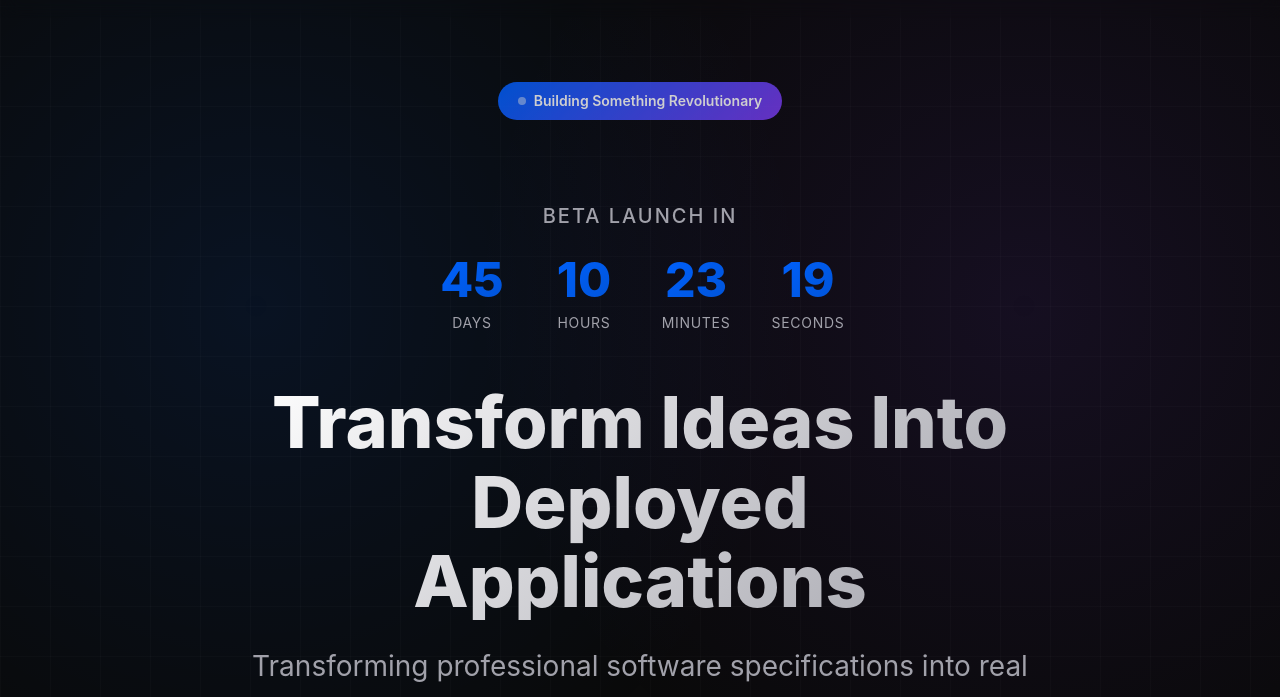
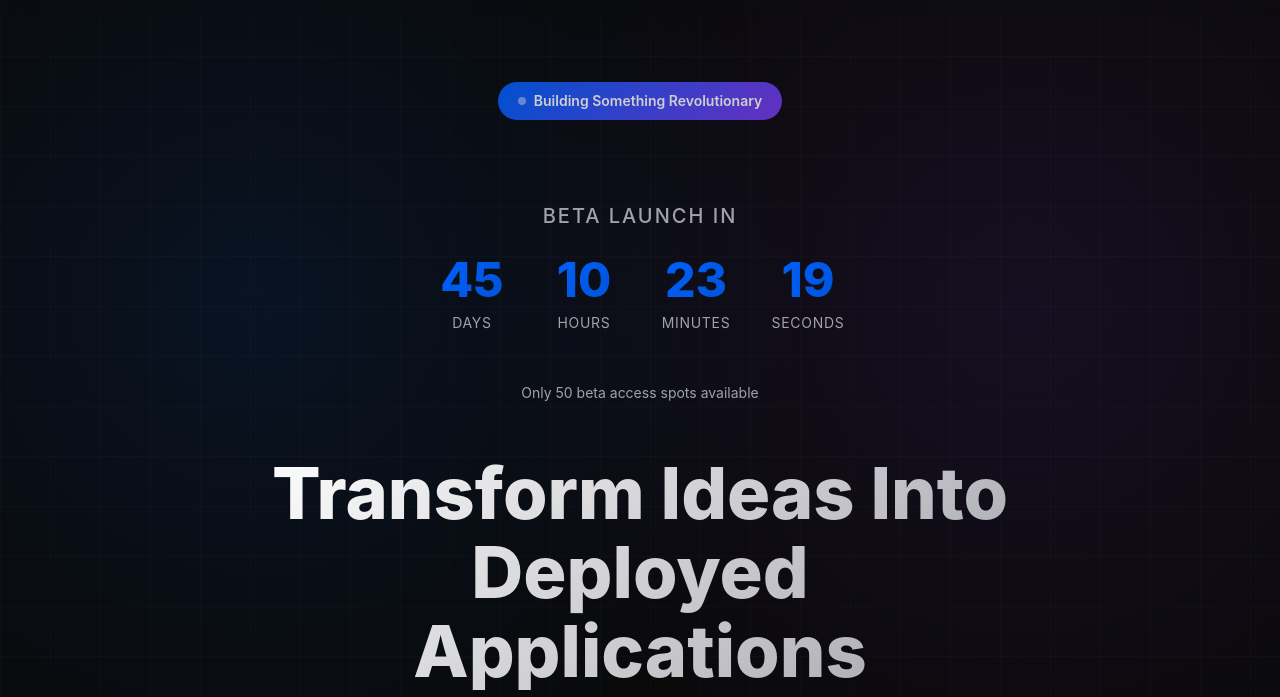
Before and after one commit to DevMatrix-dev/devmatrix-dev.github.io, a plain HTML site: page index.html in a window 1280 px wide. Shown: the part 94-791 px from the top of the page. Drawn offline with Linux system fonts and the light colour scheme.

Commit message:
first commit-Let's make history together 3.1 lol

```diff
--- a/index.html
+++ b/index.html
@@ -467,6 +467,9 @@
                             <div class="countdown-unit">Seconds</div>
                         </div>
                     </div>
+                    <p style="color: #a1a1aa; font-size: 0.875rem; margin-top: 1rem;">
+                        Only 50 beta access spots available
+                    </p>
                 </div>
 
                 <h1>Transform Ideas Into Deployed Applications</h1>
@@ -490,6 +493,7 @@
                     </div>
                     <p class="form-message">
                         Be among the first to experience the future of software development
+                        <br><span style="color: #0062ff; font-weight: 600;">Limited to 50 beta seats only</span>
                     </p>
                     <div class="success-message" id="successMessage">
                         🎉 Success! You're on the list. We'll be in touch soon.
```
